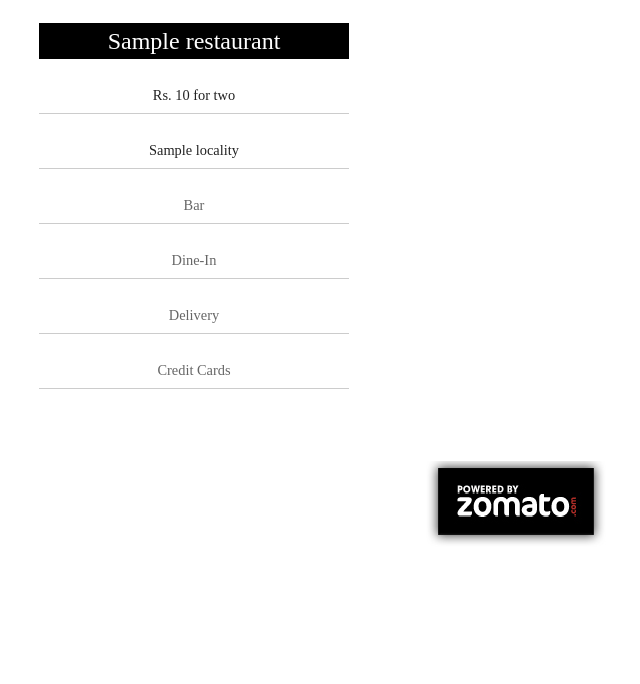
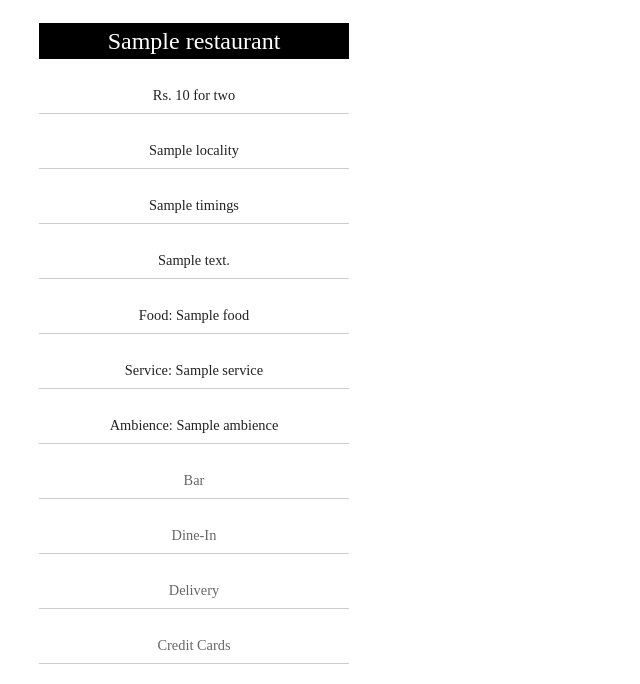
Before and after one commit to emaadmanzoor/culinarycalipers, a Django app: template templates/diff.html in a window 1280 px wide. Shown: the part 191-875 px from the top of the page, without its empty margins (126-766 px from the left). Before the commit the page ends 735 px from the top, so only its background shows below. Run offline with Django 3.2, Linux system fonts and the light colour scheme; the template is opened without the code that fills it: most values are stand-ins (such as "Sample title", 1, 10 or a date in 2020).

Commit message:
styles for the diff

```diff
--- a/templates/diff.html
+++ b/templates/diff.html
@@ -26,7 +26,13 @@
 
 		<h2>{{ restaurant.name }}</h2>
 		<p class="large">Rs. {{ restaurant.avgCostForTwo }} for two</p>
-		<p class="large">{{ restaurant.location.locality }}
+		<p class="large">{{ restaurant.location.locality }}</p>
+		<p class="large">{{ restaurant.timings }}</p>
+		<p class="large">{{ restaurant.cuisines }}</p>
+		<p class="large">Food: {{ restaurant.editorRating.food }}</p>
+		<p class="large">Service: {{ restaurant.editorRating.service }}</p>
+		<p class="large">Ambience: {{ restaurant.editorRating.ambience }}</p>
+
 		{% if restaurant.hasBar %}
 		<p class="large loud">
 		{% else %}
```
